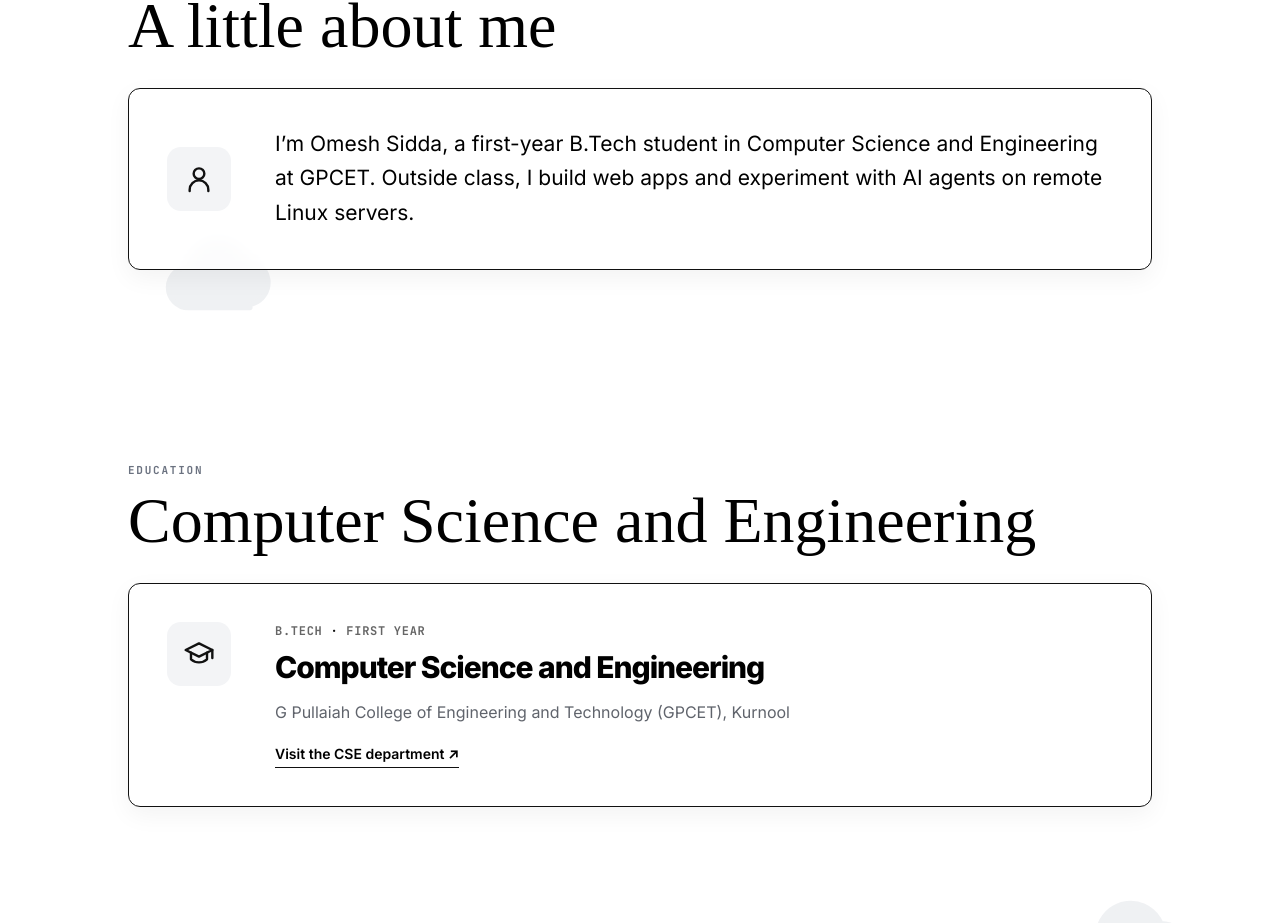
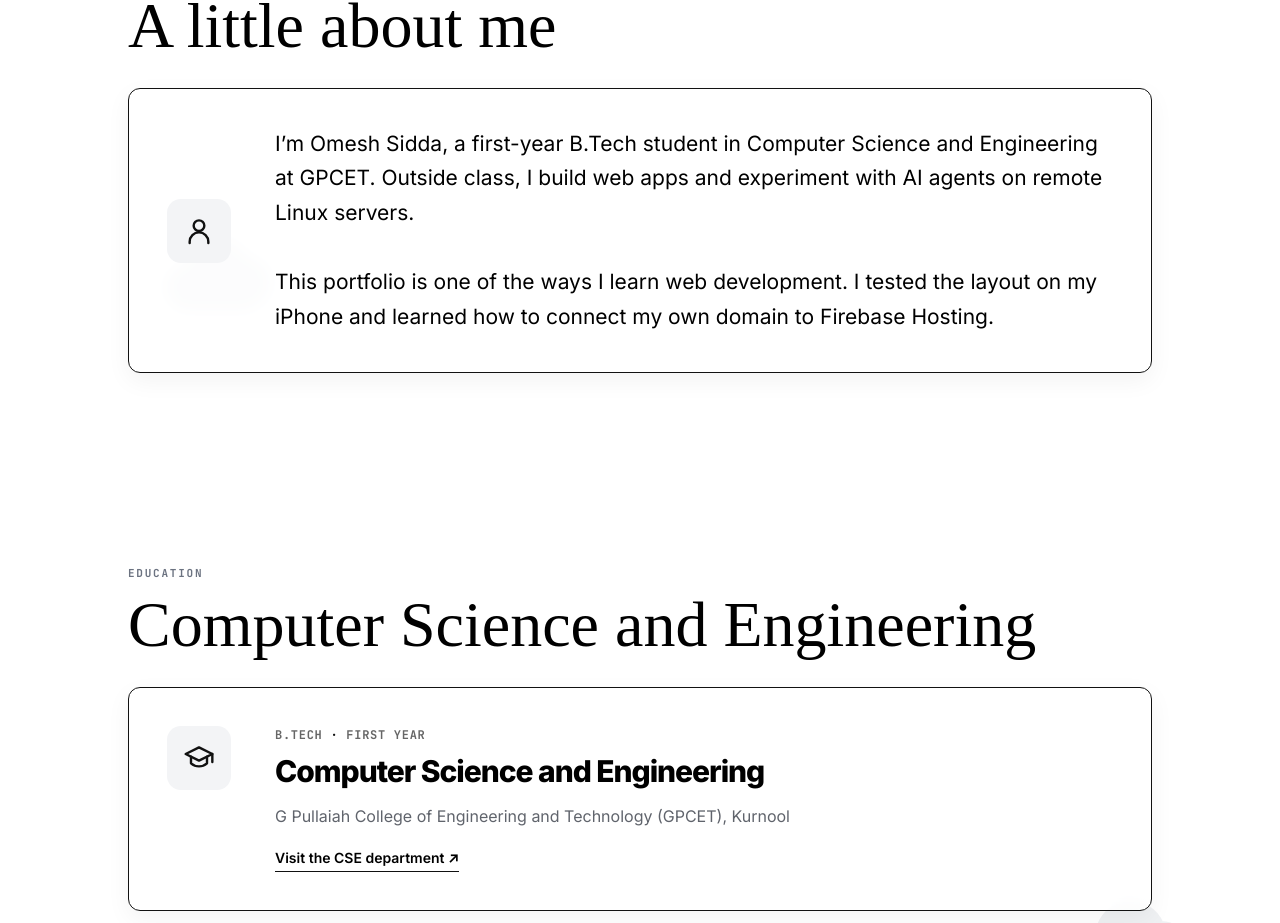
Before and after one commit to omeshsidda-ui/Portfolio, a React (Vite) app: page / in a window 1280 px wide. Shown: the part 876-1799 px from the top of the page. Built offline with nearby package versions, Linux system fonts and the light colour scheme; a web font is replaced by a local one.

Commit message:
Add a firsthand portfolio example to About

```diff
--- a/src/HomePage.tsx
+++ b/src/HomePage.tsx
@@ -155,7 +155,11 @@ export default function HomePage() {
           </div>
           <div className="about-card">
             <div className="section-icon"><Symbol name="user" className="h-8 w-8" /></div>
-            <p>I’m Omesh Sidda, a first-year B.Tech student in Computer Science and Engineering at GPCET. Outside class, I build web apps and experiment with AI agents on remote Linux servers.</p>
+            <p>I’m Omesh Sidda, a first-year B.Tech student in Computer Science and Engineering at GPCET. Outside class, I build web apps and experiment with AI agents on remote Linux servers.
+              <br />
+              <br />
+              This portfolio is one of the ways I learn web development. I tested the layout on my iPhone and learned how to connect my own domain to Firebase Hosting.
+            </p>
           </div>
         </section>
 
```
